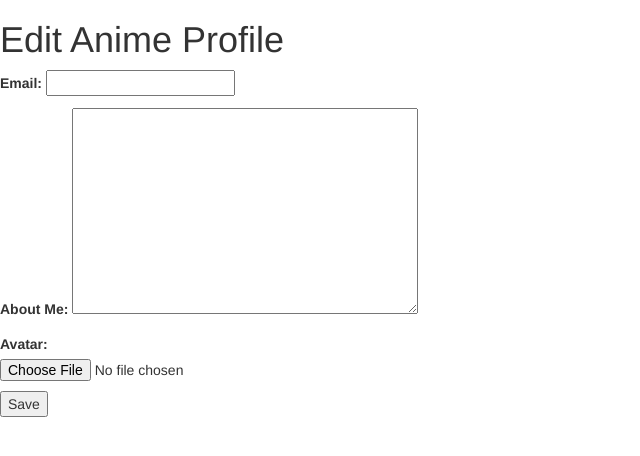
After one commit to gordomathurin/capstone, a Django app: a page that uses templates/edit_anime_pro.html in a window 1280 px wide. The commit adds this page. Shown: the top 456 px of the page, without its empty margins (0-640 px from the left). Run offline with Django 3.2, Linux system fonts and the light colour scheme; some libraries are stand-ins or nearby versions.

Commit message:
edit_profile and delete_profile

```diff
--- a/Config/urls.py
+++ b/Config/urls.py
@@ -19,7 +19,7 @@ from django.conf import settings
 from django.conf.urls.static import static
 
 from authentication.views import signup_view, logout_view, login_view
-from anime_user.views import index, profile_view
+from anime_user.views import index, profile_view, profile_edit_view, delete_user
 
 urlpatterns = [
     path('admin/', admin.site.urls),
@@ -28,6 +28,9 @@ urlpatterns = [
     path('logout/', logout_view),
     path('signup/', signup_view),
     path('<str:username>/', profile_view, name='profile'),
+    path('<str:username>/edit/', profile_edit_view, name='profile_edit'),
+    path('<str:username>/delete/', delete_user, name='delete'),
+
 ]
 if settings.DEBUG:
         urlpatterns += static(settings.MEDIA_URL, document_root=settings.MEDIA_ROOT)
--- /dev/null
+++ b/anime_user/forms.py
@@ -0,0 +1,9 @@
+from django import forms
+from anime_user.models import AnimeUser
+
+
+
+class EditProfileForm(forms.ModelForm):
+    class Meta:
+        model = AnimeUser
+        fields = ('email', 'about_me', 'avatar')
--- a/anime_user/views.py
+++ b/anime_user/views.py
@@ -1,5 +1,8 @@
+from django.shortcuts import render, HttpResponseRedirect, reverse
 from django.shortcuts import render
 from anime_user.models import AnimeUser
+from anime_user.forms import EditProfileForm
+from django.contrib import messages
 # Create your views here.
 
 def index(request):
@@ -15,3 +18,25 @@ def profile_view(request, username):
     # profile_insta = AnimeUser.objects.filter(username=username).first()
     # anime_holder['pro'] = profile_insta
     # return render(request, "anime_user_detail.html", anime_holder)
+
+def profile_edit_view(request, username):
+    user = AnimeUser.objects.filter(username=username).first()
+    if request.method == "POST":
+        form = EditProfileForm(request.POST)
+        if form.is_valid():
+                data = form.cleaned_data
+                user.about_me = data.get('about_me')
+                user.email = data.get('email')
+                if 'avatar' in request.FILES:
+                    user.avatar = request.FILES['avatar']
+                user.save()
+                return HttpResponseRedirect(reverse('homepage'))
+
+    form = EditProfileForm()
+    return render(request, 'edit_anime_pro.html', {'form': form} )
+
+def delete_user(request, username):
+    user = AnimeUser.objects.get(username = username)
+    user.delete()
+    messages.success(request, "The user has been deleted")
+    return render(request, 'index.html')
--- a/templates/anime_user_detail.html
+++ b/templates/anime_user_detail.html
@@ -12,6 +12,10 @@
     {% else %}
     <h1>{{ pro.username }}</h1>
     {{ pro }}
+    {% if request.user.id == pro.id %}
+    <a href='/{{pro.username}}/edit/' style="color: black">Edit Anime Profile</a>
+    <a href='/{{pro.username}}/delete/' style="color: black">Delete Anime Profile</a>
+    {% endif %}
 
     <div>
         {% if pro.avatar %}
--- /dev/null
+++ b/templates/edit_anime_pro.html
@@ -0,0 +1,12 @@
+{% extends "base.html" %} {% block content %}
+
+<h1>Edit Anime Profile</h1>
+
+
+<form method="POST" action="/accounts/profile/" class="" enctype="multipart/form-data" />
+{% csrf_token %}
+{{ form.as_p }}
+<button type="submit">Save</button>
+</form>
+
+{% endblock %}
```
